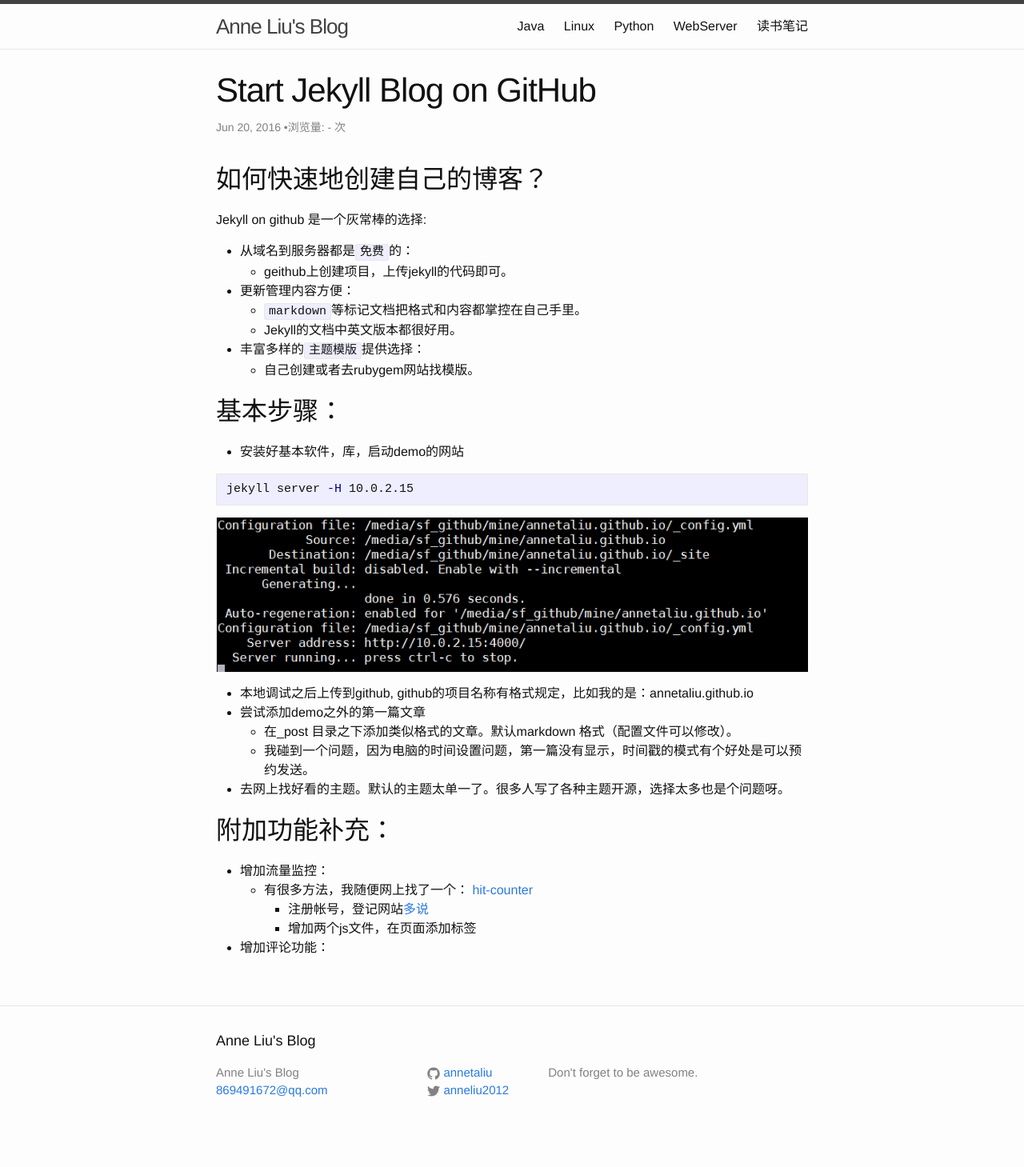
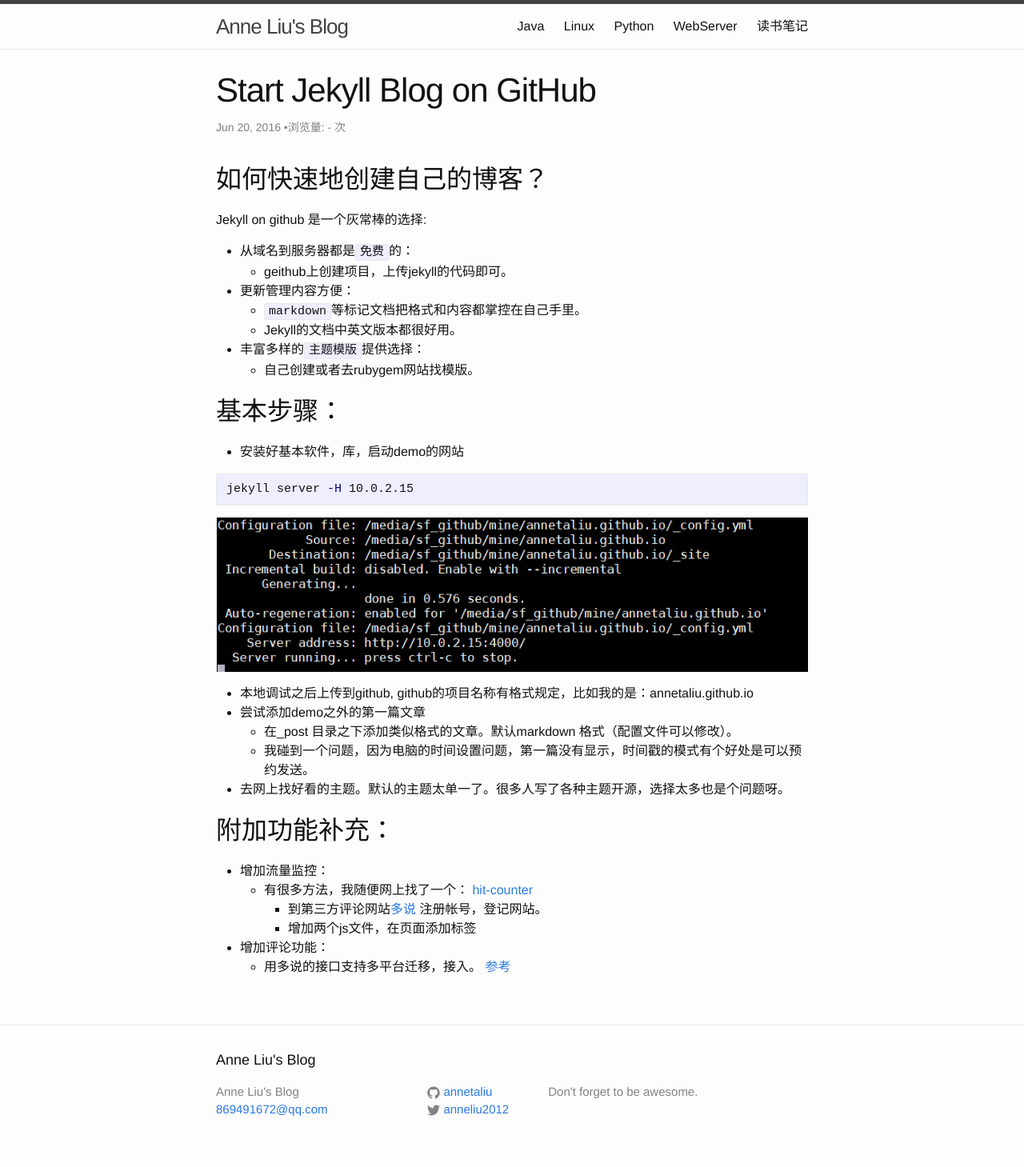
Before and after one commit to annetaliu/annetaliu.github.io, a Jekyll site: the page built from _posts/2016-06-20-Web-Jekyll.markdown, in a window 1280 px wide. Shown: the whole page at 80% size. Built offline with Jekyll 4.4.1, drawn with Linux system fonts in a browser that asks for light colours; comment, search, counter and statistics services are not loaded; before the commit the page ends 1435 px from its top, so only the background shows below that.

Commit message:
update blog for web dev

```diff
--- a/_posts/2016-06-20-Web-Jekyll.markdown
+++ b/_posts/2016-06-20-Web-Jekyll.markdown
@@ -35,6 +35,7 @@
 ## 附加功能补充：
 * 增加流量监控：
 	* 有很多方法，我随便网上找了一个： [hit-counter](http://jerryzou.com/posts/introduction-to-hit-kounter-lc/)
-		* 注册帐号，登记网站[多说](http://duoshuo.com/)
+		* 到第三方评论网站[多说](http://duoshuo.com/) 注册帐号，登记网站。
 		* 增加两个js文件，在页面添加标签
 * 增加评论功能：
+	* 用多说的接口支持多平台迁移，接入。 [参考](http://www.tuicool.com/articles/z2Iz6fF)
```
